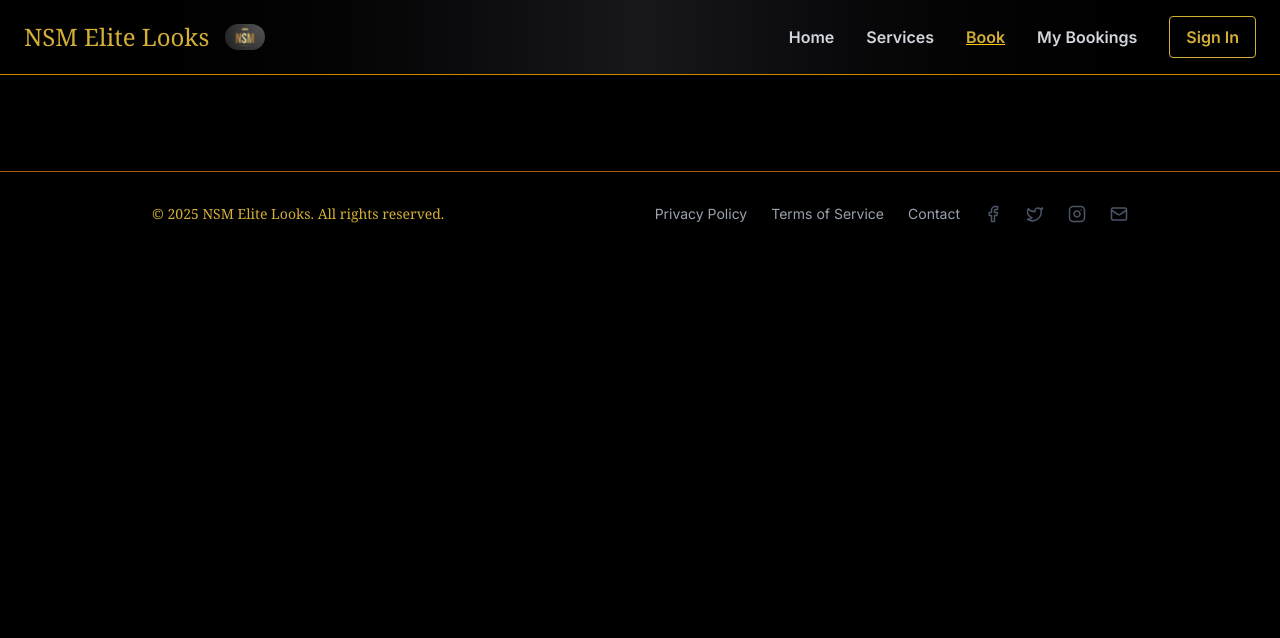
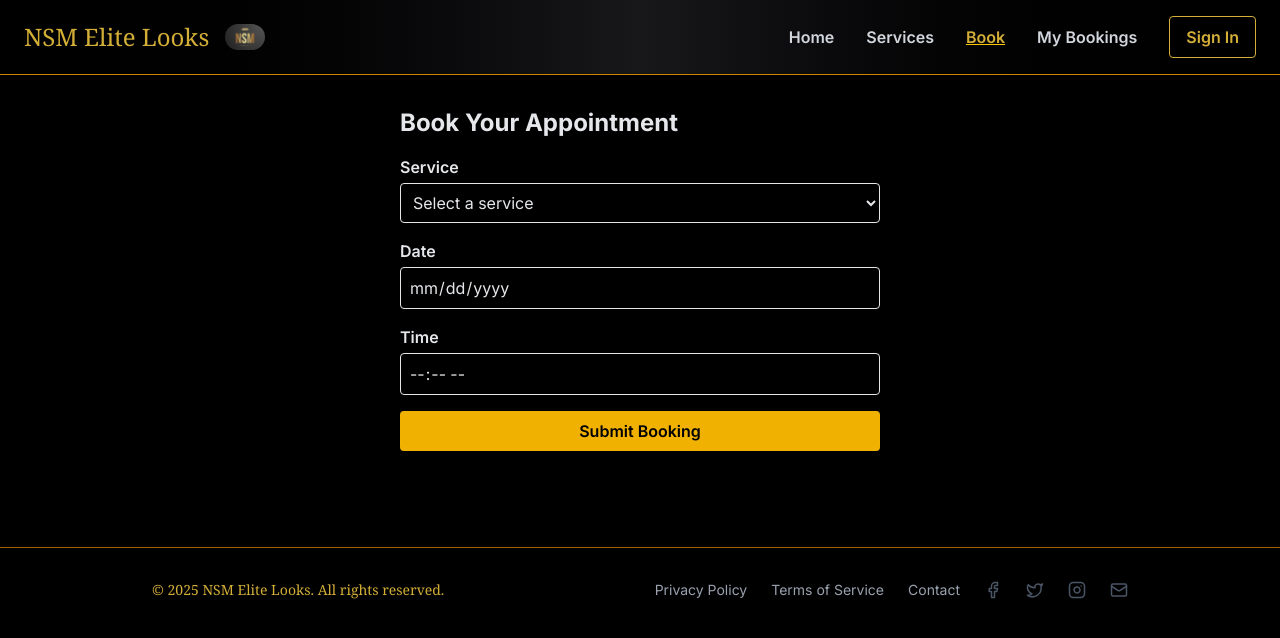
Before and after one commit to justmeHM/NSM-Online-Barbershop, a Next.js app: page /book in a window 1280 px wide. Shown: the top 638 px of the page. Built offline with nearby package versions, Linux system fonts and the light colour scheme; no server answers.

Commit message:
changed the app/book/page.tsx

```diff
--- a/src/app/book/page.tsx
+++ b/src/app/book/page.tsx
@@ -1,16 +1,24 @@
+"use client";  // <-- Add this at the very top to mark as Client Component
+
 import React, { useState } from "react";
 import toast from "react-hot-toast";
 
 export default function BookPage() {
-  const [isLoading, setIsLoading] = useState(false);
   const [form, setForm] = useState({
     service: "",
-    type: "shop",
     date: "",
     time: "",
   });
 
-  const handleSubmit = async (e: React.FormEvent) => {
+  // Example handleChange function
+  const handleChange = (e: React.ChangeEvent<HTMLInputElement | HTMLSelectElement>) => {
+    setForm({
+      ...form,
+      [e.target.name]: e.target.value,
+    });
+  };
+
+  const handleSubmit = (e: React.FormEvent) => {
     e.preventDefault();
 
     if (!form.service) {
@@ -18,32 +26,66 @@ export default function BookPage() {
       return;
     }
 
-    setIsLoading(true);
+    // Your form submission logic here...
 
-    try {
-      const res = await fetch("/api/bookings", {
-        method: "POST",
-        headers: { "Content-Type": "application/json" },
-        body: JSON.stringify(form),
-      });
-
-      if (res.ok) {
-        toast.success("Booking saved successfully!");
-        setForm({ service: "", type: "shop", date: "", time: "" });
-      } else {
-        toast.error("Error saving booking.");
-      }
-    } catch (err) {
-      console.error(err);
-      toast.error("An unexpected error occurred.");
-    } finally {
-      setIsLoading(false);
-    }
+    toast.success("Booking submitted!");
   };
 
   return (
-    <form onSubmit={handleSubmit}>
-      {/* your form fields */}
-    </form>
+    <div className="max-w-lg mx-auto p-4">
+      <h1 className="text-2xl font-bold mb-4">Book Your Appointment</h1>
+
+      <form onSubmit={handleSubmit} className="space-y-4">
+        <div>
+          <label htmlFor="service" className="block mb-1 font-semibold">Service</label>
+          <select
+            name="service"
+            id="service"
+            value={form.service}
+            onChange={handleChange}
+            className="w-full p-2 border rounded"
+            required
+          >
+            <option value="">Select a service</option>
+            <option value="haircut">Haircut</option>
+            <option value="shave">Shave</option>
+            <option value="trim">Trim</option>
+          </select>
+        </div>
+
+        <div>
+          <label htmlFor="date" className="block mb-1 font-semibold">Date</label>
+          <input
+            type="date"
+            id="date"
+            name="date"
+            value={form.date}
+            onChange={handleChange}
+            className="w-full p-2 border rounded"
+            required
+          />
+        </div>
+
+        <div>
+          <label htmlFor="time" className="block mb-1 font-semibold">Time</label>
+          <input
+            type="time"
+            id="time"
+            name="time"
+            value={form.time}
+            onChange={handleChange}
+            className="w-full p-2 border rounded"
+            required
+          />
+        </div>
+
+        <button
+          type="submit"
+          className="w-full py-2 bg-yellow-500 text-black font-semibold rounded hover:bg-yellow-600 transition"
+        >
+          Submit Booking
+        </button>
+      </form>
+    </div>
   );
 }
```
